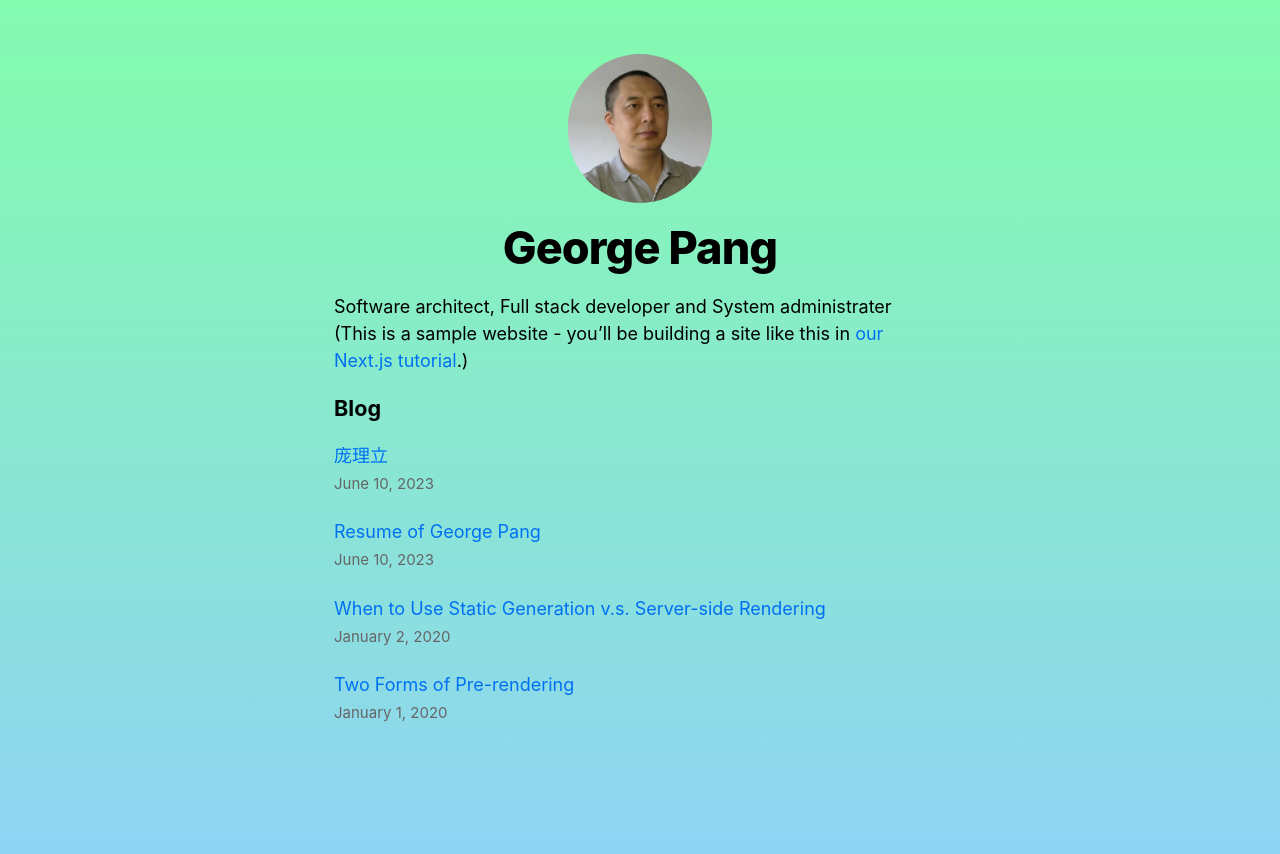
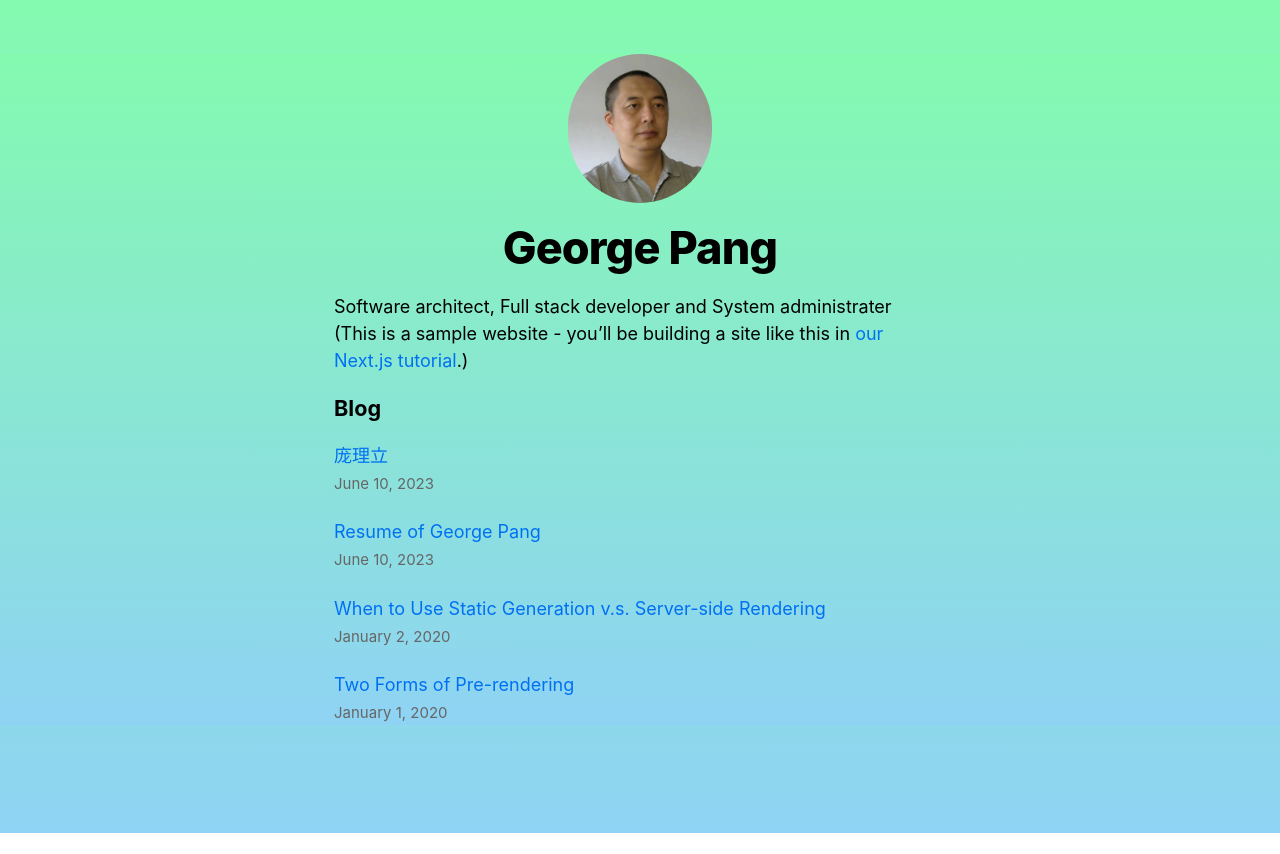
Before and after one commit to GerogeP/nextjs-blog, a Next.js app: page / in a window 1280 px wide. After the commit the page ends 833 px from the top, so only its background shows below. Built offline with nearby package versions, Linux system fonts and the light colour scheme.

Commit message:
Update global.css

```diff
--- a/styles/global.css
+++ b/styles/global.css
@@ -8,8 +8,6 @@
 	font-size: 18px;
 	left: 0px;
 	top: 0px;
-	width: 100vw;
-	height: 100vh;
 	opacity: 1;
 	background: linear-gradient(180deg, rgba(132, 250, 176, 1) 0%, rgba(143, 211, 244, 1) 100%);
 
```
